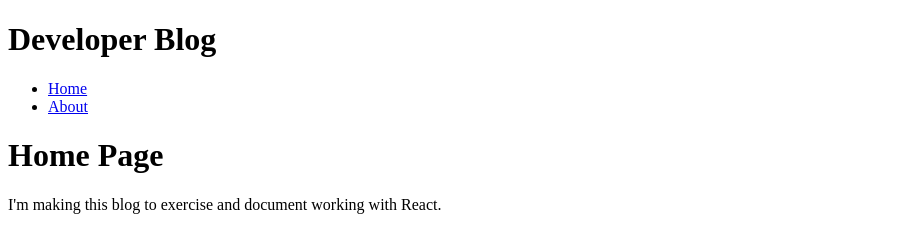
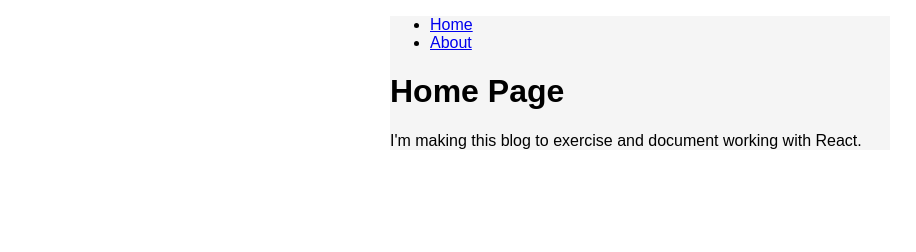
Before and after one commit to TechNestOwl/Developer_Blog, a Gatsby site: page / in a window 1280 px wide. Shown: the whole page, without its empty margins (0-916 px from the left). Built offline with nearby package versions, Linux system fonts and the light colour scheme; Gatsby itself is replaced by a stand-in of ours.

Commit message:
added style sheet and minor styling to layout component

```diff
--- a/src/pages/index.js
+++ b/src/pages/index.js
@@ -6,7 +6,7 @@ import Layout from "../pages/layout";
 const IndexPage = ()=> {
   return(
     <div>
-      <h1>Developer Blog</h1>
+      {/* <h1>Developer Blog</h1> */}
       <Layout pageTitle="Home Page">
         <p>I'm making this blog to exercise and document working with React.</p>
       </Layout>
--- a/src/pages/layout.js
+++ b/src/pages/layout.js
@@ -1,9 +1,10 @@
 import * as React from "react";
 import {Link} from "gatsby";
+import {container} from "./layout.module.css"
 
 const Layout = ({pageTitle, children})=> {
     return(
-        <div>
+        <div className={container}>
             <title>{pageTitle}</title>
             <nav>
                 <ul>
--- /dev/null
+++ b/src/pages/layout.module.css
@@ -0,0 +1,6 @@
+.container {
+  background-color: rgb(245, 245, 245);
+  margin: auto;
+  max-width: 500px;
+  font-family: sans-serif;
+}
```
